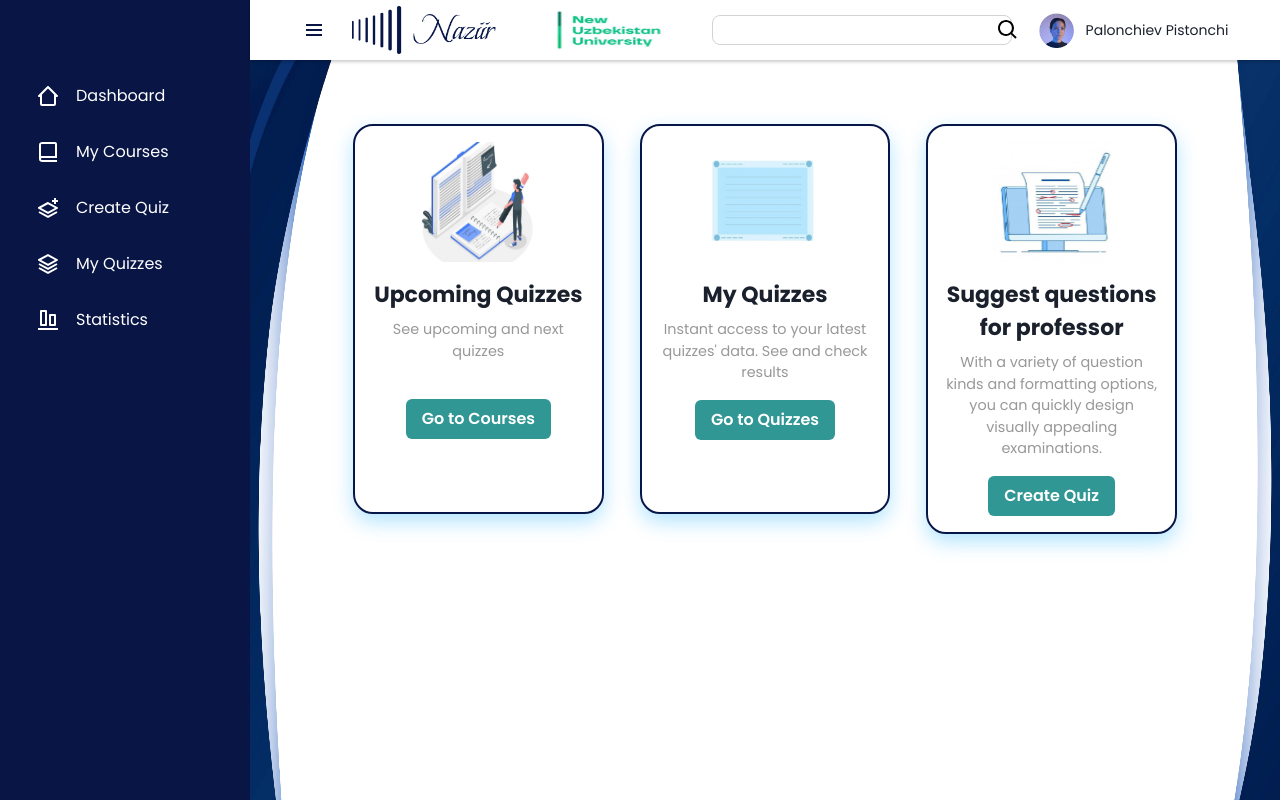
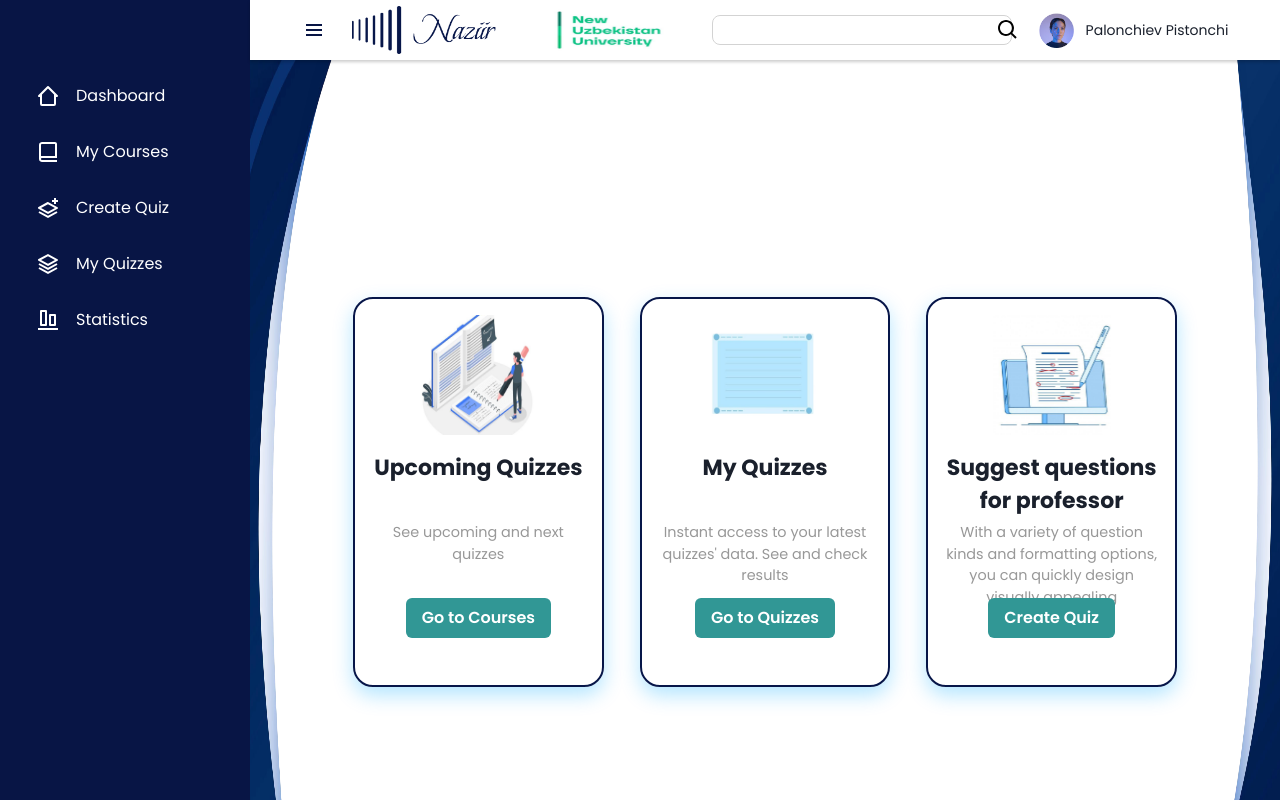
Before and after one commit to mehroj-r/naziir-frontend, a React (Vite) app: page /aadashboard in a window 1280 px wide. Built offline with nearby package versions, Linux system fonts and the light colour scheme.

Commit message:
Academic Affairs Dashboard Finished

```diff
--- a/src/main.jsx
+++ b/src/main.jsx
@@ -9,7 +9,6 @@ import { BrowserRouter } from "react-router-dom";
 import { persistor, store } from "./store/store";
 import Router from "./router";
 import { ToastContainer } from "react-toastify";
-
 
 ReactDOM.createRoot(document.getElementById("root")).render(
   <Provider store={store}>
--- a/src/pages/Academic Affairs/AADashboard/AADashboard.module.scss
+++ b/src/pages/Academic Affairs/AADashboard/AADashboard.module.scss
@@ -3,6 +3,7 @@
   height: 100vh;
   display: flex;
   justify-content: center;
+  align-items: center;
 
   .bgLeft,
   .bgRight {
@@ -51,12 +52,14 @@
 .cardTitle {
   font-size: 22px;
   font-weight: bold;
-  margin-bottom: 0.5rem;
+  margin-bottom: 1rem;
+  height:55px;
 }
 
 .cardDescription {
   margin-bottom: 1rem;
   font-size: 0.9rem;
   color: #989898;
-  min-height: 64px;
+  height: 60px;
+
 }
```
